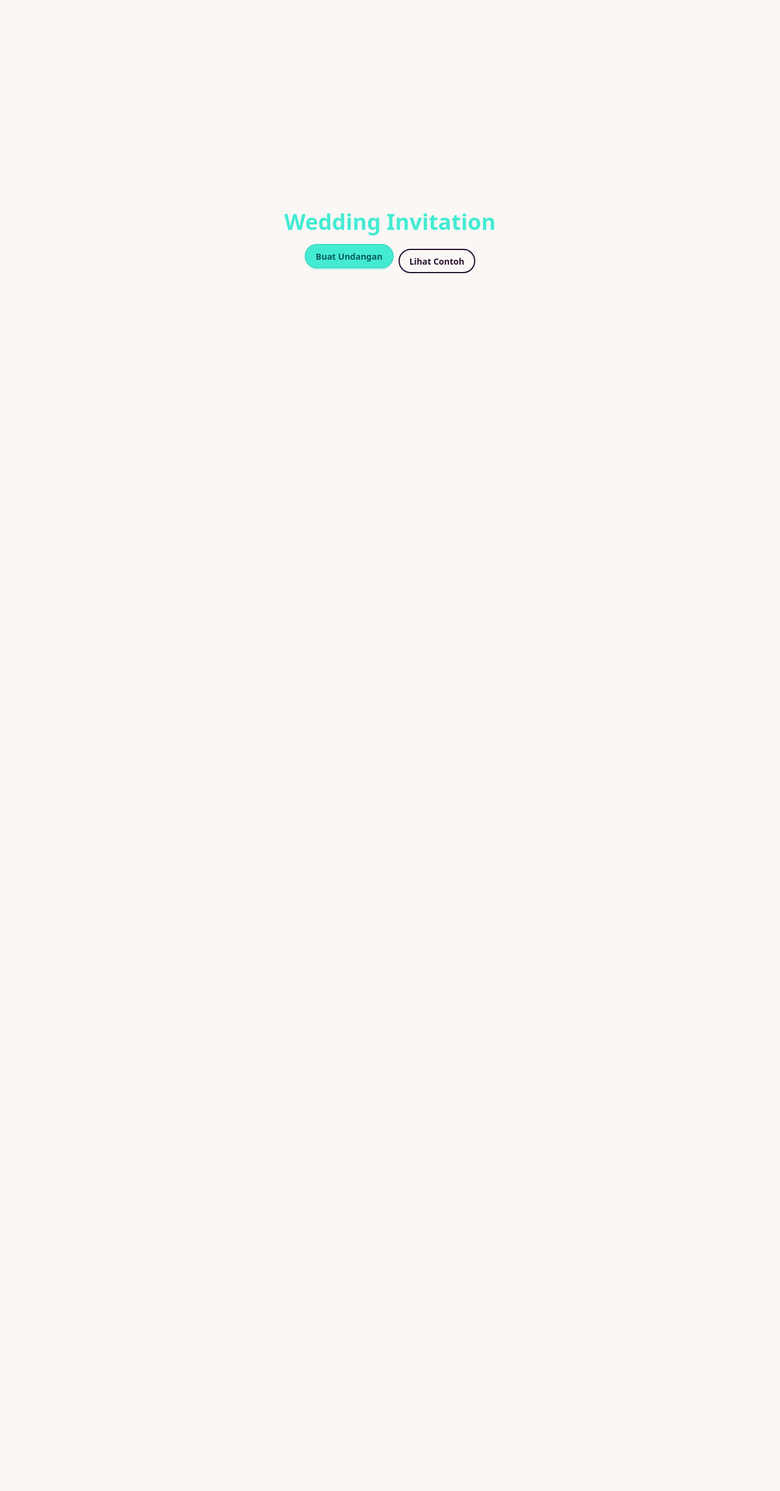
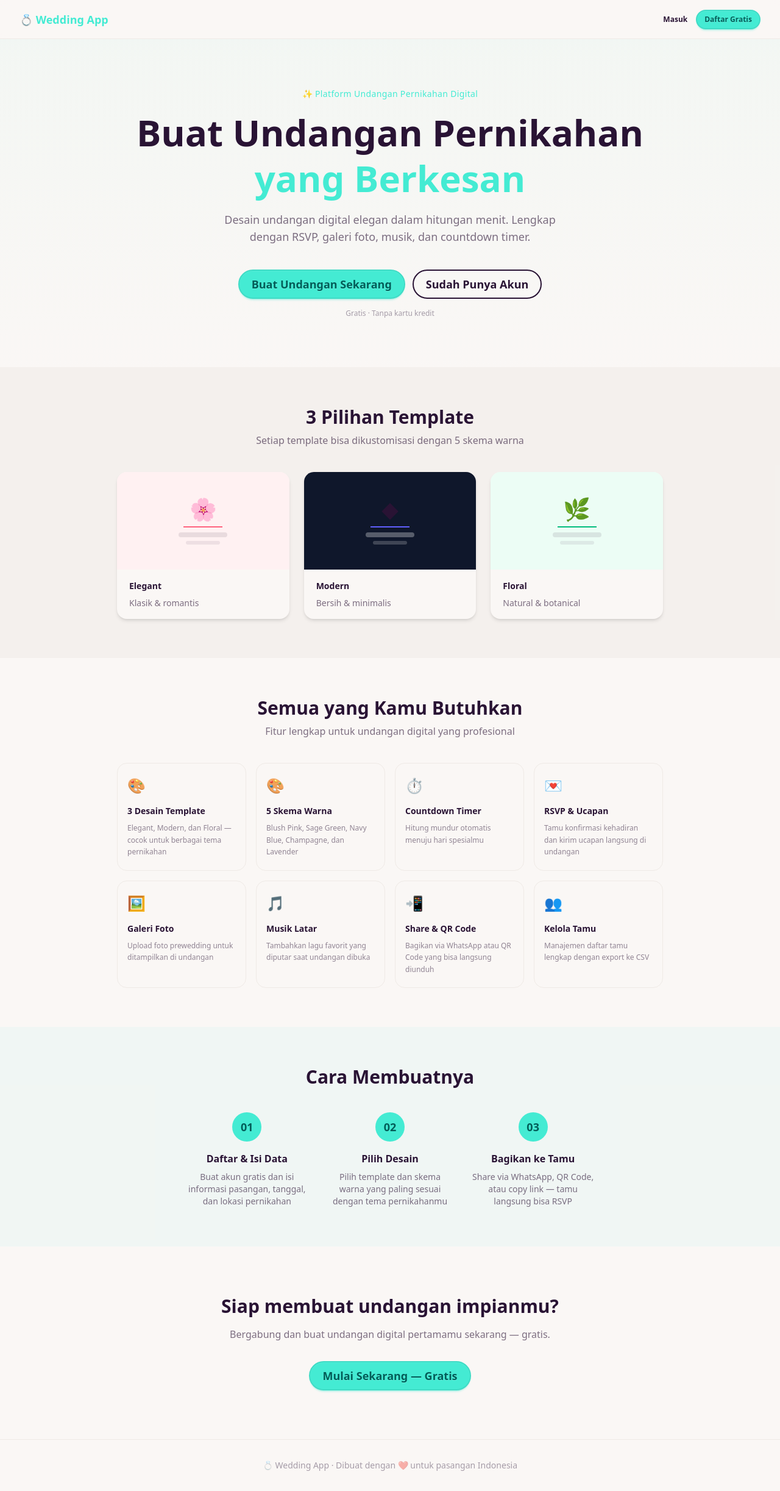
Before and after one commit to raflirach/wedding-app, a Next.js app: page / in a window 1280 px wide. Shown: the whole page at 61% size. Before the commit the page ends 800 px from the top, so only its background shows below. Built offline with nearby package versions, Linux system fonts and the light colour scheme.

Commit message:
Update home page: proper landing page with features and CTAs
Co-Authored-By: Claude Sonnet 4.6 <noreply@anthropic.com>

```diff
--- a/src/app/page.tsx
+++ b/src/app/page.tsx
@@ -1,11 +1,151 @@
-export default function Home() {
+import Link from 'next/link'
+
+const FEATURES = [
+  { icon: '🎨', title: '3 Desain Template', desc: 'Elegant, Modern, dan Floral — cocok untuk berbagai tema pernikahan' },
+  { icon: '🎨', title: '5 Skema Warna', desc: 'Blush Pink, Sage Green, Navy Blue, Champagne, dan Lavender' },
+  { icon: '⏱️', title: 'Countdown Timer', desc: 'Hitung mundur otomatis menuju hari spesialmu' },
+  { icon: '💌', title: 'RSVP & Ucapan', desc: 'Tamu konfirmasi kehadiran dan kirim ucapan langsung di undangan' },
+  { icon: '🖼️', title: 'Galeri Foto', desc: 'Upload foto prewedding untuk ditampilkan di undangan' },
+  { icon: '🎵', title: 'Musik Latar', desc: 'Tambahkan lagu favorit yang diputar saat undangan dibuka' },
+  { icon: '📲', title: 'Share & QR Code', desc: 'Bagikan via WhatsApp atau QR Code yang bisa langsung diunduh' },
+  { icon: '👥', title: 'Kelola Tamu', desc: 'Manajemen daftar tamu lengkap dengan export ke CSV' },
+]
+
+const TEMPLATES = [
+  { id: 'elegant', name: 'Elegant', desc: 'Klasik & romantis', icon: '🌸', bg: 'bg-rose-50', accent: 'bg-rose-400' },
+  { id: 'modern', name: 'Modern', desc: 'Bersih & minimalis', icon: '◆', bg: 'bg-slate-900', accent: 'bg-indigo-500' },
+  { id: 'floral', name: 'Floral', desc: 'Natural & botanical', icon: '🌿', bg: 'bg-emerald-50', accent: 'bg-emerald-500' },
+]
+
+export default function HomePage() {
   return (
-    <main className="min-h-screen flex items-center justify-center">
-      <div className="text-center space-y-4">
-        <h1 className="text-4xl font-bold text-primary">Wedding Invitation</h1>
-        <button className="btn btn-primary">Buat Undangan</button>
-        <button className="btn btn-outline ml-2">Lihat Contoh</button>
-      </div>
+    <main className="min-h-screen bg-base-100">
+
+      {/* Navbar */}
+      <nav className="navbar bg-base-100/80 backdrop-blur-sm sticky top-0 z-40 border-b border-base-200 px-4 md:px-8">
+        <div className="flex-1">
+          <span className="text-lg font-bold text-primary">💍 Wedding App</span>
+        </div>
+        <div className="flex-none gap-2">
+          <Link href="/login" className="btn btn-ghost btn-sm">Masuk</Link>
+          <Link href="/register" className="btn btn-primary btn-sm">Daftar Gratis</Link>
+        </div>
+      </nav>
+
+      {/* Hero */}
+      <section className="py-20 px-4 text-center bg-linear-to-b from-primary/5 to-base-100">
+        <p className="text-sm font-medium text-primary mb-4 tracking-wide">
+          ✨ Platform Undangan Pernikahan Digital
+        </p>
+        <h1 className="text-4xl md:text-6xl font-bold text-base-content leading-tight mb-4">
+          Buat Undangan Pernikahan
+          <br />
+          <span className="text-primary">yang Berkesan</span>
+        </h1>
+        <p className="text-base-content/60 text-lg max-w-xl mx-auto mb-10">
+          Desain undangan digital elegan dalam hitungan menit.
+          Lengkap dengan RSVP, galeri foto, musik, dan countdown timer.
+        </p>
+        <div className="flex flex-col sm:flex-row gap-3 justify-center">
+          <Link href="/register" className="btn btn-primary btn-lg">
+            Buat Undangan Sekarang
+          </Link>
+          <Link href="/login" className="btn btn-outline btn-lg">
+            Sudah Punya Akun
+          </Link>
+        </div>
+        <p className="text-xs text-base-content/40 mt-4">Gratis · Tanpa kartu kredit</p>
+      </section>
+
+      {/* Template Preview */}
+      <section className="py-16 px-4 bg-base-200/50">
+        <div className="max-w-4xl mx-auto">
+          <h2 className="text-2xl md:text-3xl font-bold text-center mb-2">3 Pilihan Template</h2>
+          <p className="text-base-content/60 text-center mb-10">
+            Setiap template bisa dikustomisasi dengan 5 skema warna
+          </p>
+          <div className="grid grid-cols-1 md:grid-cols-3 gap-6">
+            {TEMPLATES.map((t) => (
+              <div key={t.id} className="card bg-base-100 shadow-md hover:shadow-lg transition-shadow overflow-hidden">
+                {/* Template mini preview */}
+                <div className={`${t.bg} h-40 flex flex-col items-center justify-center gap-2 relative`}>
+                  <span className="text-4xl">{t.icon}</span>
+                  <div className={`w-16 h-0.5 ${t.accent}`} />
+                  <div className="text-center">
+                    <div className={`h-2 w-20 rounded ${t.id === 'modern' ? 'bg-white/30' : 'bg-base-content/10'} mb-1.5`} />
+                    <div className={`h-1.5 w-14 rounded ${t.id === 'modern' ? 'bg-white/20' : 'bg-base-content/8'} mx-auto`} />
+                  </div>
+                </div>
+                <div className="card-body py-4 px-5">
+                  <h3 className="font-bold">{t.name}</h3>
+                  <p className="text-sm text-base-content/60">{t.desc}</p>
+                </div>
+              </div>
+            ))}
+          </div>
+        </div>
+      </section>
+
+      {/* Features */}
+      <section className="py-16 px-4">
+        <div className="max-w-4xl mx-auto">
+          <h2 className="text-2xl md:text-3xl font-bold text-center mb-2">Semua yang Kamu Butuhkan</h2>
+          <p className="text-base-content/60 text-center mb-10">
+            Fitur lengkap untuk undangan digital yang profesional
+          </p>
+          <div className="grid grid-cols-2 md:grid-cols-4 gap-4">
+            {FEATURES.map((f) => (
+              <div key={f.title} className="card bg-base-100 border border-base-200 hover:border-primary/30 transition-colors">
+                <div className="card-body py-5 px-4">
+                  <span className="text-2xl mb-2">{f.icon}</span>
+                  <h3 className="font-semibold text-sm">{f.title}</h3>
+                  <p className="text-xs text-base-content/50 leading-relaxed">{f.desc}</p>
+                </div>
+              </div>
+            ))}
+          </div>
+        </div>
+      </section>
+
+      {/* How it works */}
+      <section className="py-16 px-4 bg-primary/5">
+        <div className="max-w-2xl mx-auto text-center">
+          <h2 className="text-2xl md:text-3xl font-bold mb-10">Cara Membuatnya</h2>
+          <div className="grid grid-cols-1 md:grid-cols-3 gap-8">
+            {[
+              { step: '01', title: 'Daftar & Isi Data', desc: 'Buat akun gratis dan isi informasi pasangan, tanggal, dan lokasi pernikahan' },
+              { step: '02', title: 'Pilih Desain', desc: 'Pilih template dan skema warna yang paling sesuai dengan tema pernikahanmu' },
+              { step: '03', title: 'Bagikan ke Tamu', desc: 'Share via WhatsApp, QR Code, atau copy link — tamu langsung bisa RSVP' },
+            ].map((s) => (
+              <div key={s.step} className="flex flex-col items-center">
+                <div className="w-12 h-12 rounded-full bg-primary text-primary-content font-bold text-lg flex items-center justify-center mb-4">
+                  {s.step}
+                </div>
+                <h3 className="font-bold mb-2">{s.title}</h3>
+                <p className="text-sm text-base-content/60">{s.desc}</p>
+              </div>
+            ))}
+          </div>
+        </div>
+      </section>
+
+      {/* CTA */}
+      <section className="py-20 px-4 text-center">
+        <h2 className="text-2xl md:text-3xl font-bold mb-4">
+          Siap membuat undangan impianmu?
+        </h2>
+        <p className="text-base-content/60 mb-8">
+          Bergabung dan buat undangan digital pertamamu sekarang — gratis.
+        </p>
+        <Link href="/register" className="btn btn-primary btn-lg">
+          Mulai Sekarang — Gratis
+        </Link>
+      </section>
+
+      {/* Footer */}
+      <footer className="py-8 text-center text-sm text-base-content/40 border-t border-base-200">
+        <p>💍 Wedding App · Dibuat dengan ❤️ untuk pasangan Indonesia</p>
+      </footer>
     </main>
   )
 }
```
